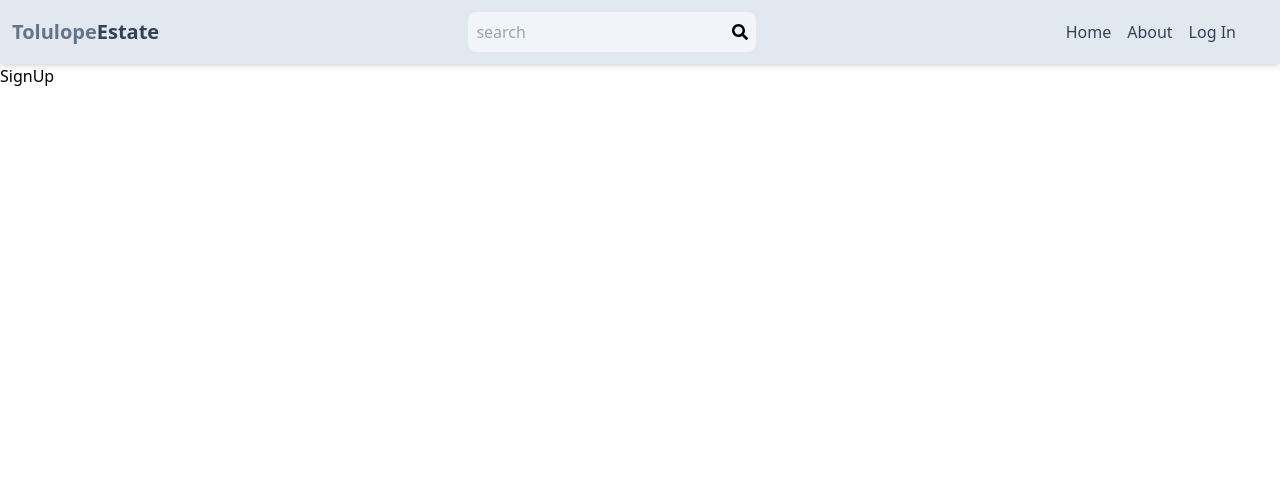
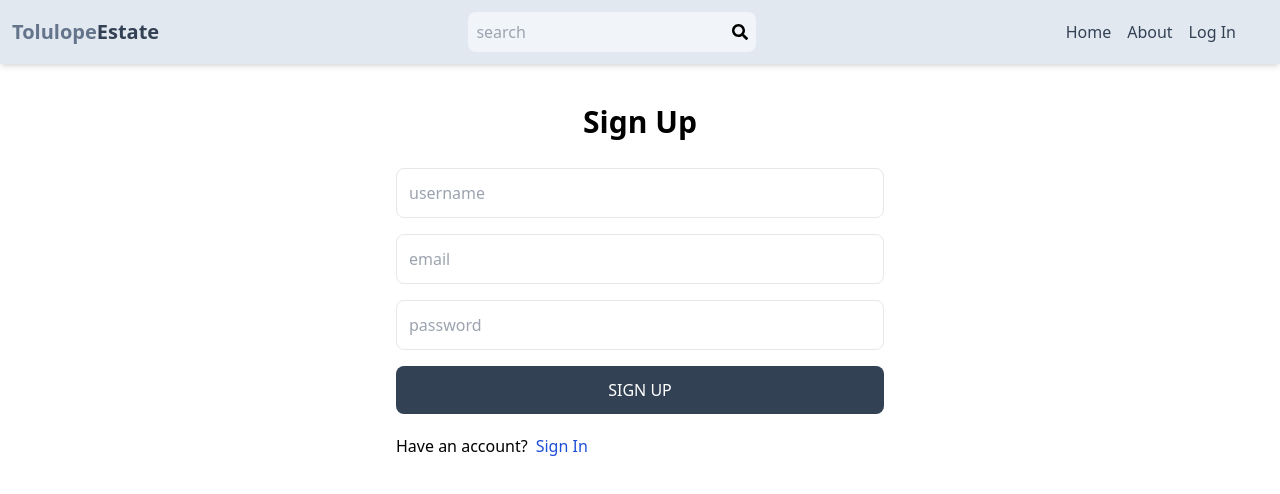
Before and after one commit to TolulopeBabajide/mern-estate, a React (Create React App) app: page /signUp in a window 1280 px wide. Shown: the top 494 px of the page. Built offline with nearby package versions, Linux system fonts and the light colour scheme.

Commit message:
complete signup page functionality

```diff
--- a/src/App.js
+++ b/src/App.js
@@ -4,7 +4,7 @@ import Home from './pages/Home'
 import About from './pages/About'
 import Profile from './pages/Profile'
 import SignIn from './pages/SignIn'
-import SignUp from './SignUp'
+import SignUp from './pages/SignUp'
 import Header from './Components/Header'
 
 
--- a/src/Components/Header.jsx
+++ b/src/Components/Header.jsx
@@ -28,6 +28,9 @@ const Header = () => {
             <Link to='/signin'>
                 <li className=' sm:inline text-slate-700 hover:underline '>Log In</li>
             </Link>
+            {/* <Link to='/signup'>
+                <li className=' sm:inline text-slate-700 hover:underline '>Log In</li>
+            </Link> */}
 
             <li></li>
             <li></li>
--- a/src/SignUp.jsx
+++ /dev/null
@@ -1,9 +0,0 @@
-import React from 'react'
-
-const SignUp = () => {
-  return (
-    <div>SignUp</div>
-  )
-}
-
-export default SignUp
--- /dev/null
+++ b/src/pages/SignUp.jsx
@@ -0,0 +1,85 @@
+import React from 'react'
+import { Link, useNavigate } from 'react-router-dom';
+import { useState } from 'react';
+
+const SignUp = () => {
+
+    const [formData, setFormData] = useState({});
+    const [error,setError ] = useState(null);
+    const [loading, setLoading] = useState(false);
+    const navigate = useNavigate();
+
+    const handleChange = (e) => {
+        setFormData({
+            ...formData,
+            [e.target.id]: e.target.value });
+    };
+
+    const handleSubmit = async (e)=>{
+        e.preventDefault();
+
+        try {
+
+            setLoading(true);
+
+
+            const res = await fetch('http://localhost:3000/api/auth/signup',
+            {
+                method: 'POST',
+                headers: {
+                    "Content-Type": "application/json"
+                },
+                body: JSON.stringify(formData),
+            });
+            const data = await res.json();
+            console.log(data);
+            if (data.success===false){
+                setError(data.message)
+                setLoading(false);
+                return;
+            }
+
+            setLoading(false);
+            setError(null);
+            navigate('/signin');
+
+
+
+        }catch(error){
+            setError(error.message)
+            setLoading(false);
+        };
+
+
+    }
+
+
+
+  return (
+    <div className='max-w-lg mx-auto p-3'>
+
+        <h1 className='text-3xl text-center font-semibold my-7'>Sign Up</h1>
+
+        <form className='flex flex-col gap-4' action="" onSubmit={handleSubmit}>
+
+            <input type="text" placeholder='username' className='border p-3 rounded-lg ' id="username" onChange={handleChange} required />
+            <input type="email" placeholder='email' className='border p-3 rounded-lg ' id="email" onChange={handleChange} required/>
+            <input type="password" placeholder='password' className='border p-3 rounded-lg ' id="password" onChange={handleChange} required/>
+
+            <button disabled={loading} className='bg-slate-700 text-white p-3 rounded-lg uppercase
+            hover:opacity-95 disabled:opacity-80'>{loading ? "Loading..." : "Sign Up"}</button>
+
+        </form>
+        {error && <p>{error}</p>}
+
+
+
+        <div className='flex gap-2 mt-5'>
+            <p>Have an account?</p>
+            <Link className='text-blue-700' to="/signin">Sign In</Link>
+        </div>
+    </div>
+  )
+}
+
+export default SignUp
```
Also changed, not shown: 1 other file (tests, documents, lock files or other folders).
